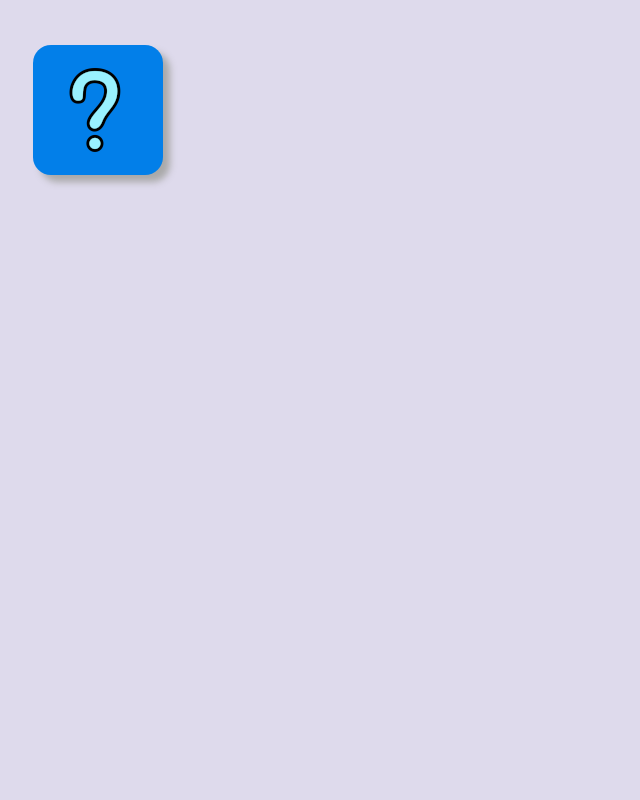
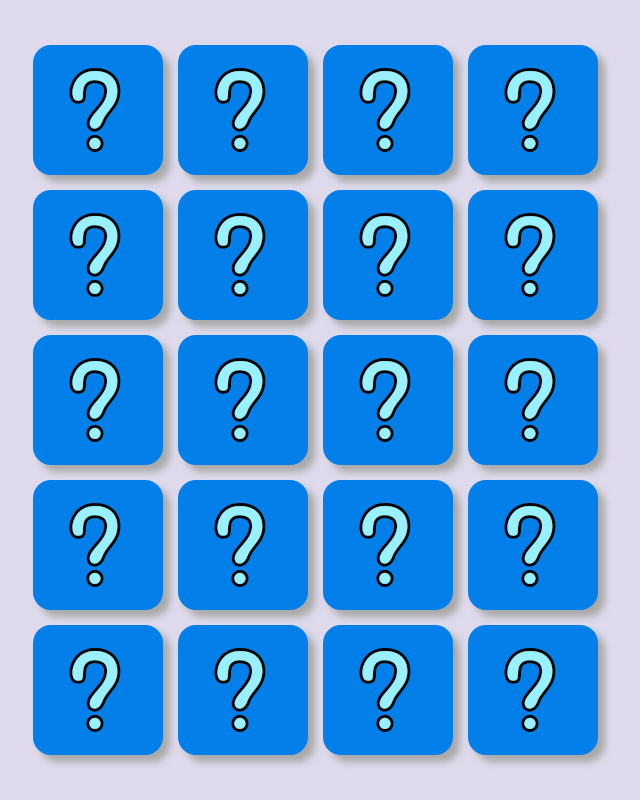
Before and after one commit to silveira-vini/Memory-Game, a plain HTML site: page index.html in a window 1280 px wide. Shown: the whole page, without its empty margins (325-965 px from the left). Drawn offline with Linux system fonts and the light colour scheme.

Commit message:
updatev1.5

```diff
--- a/index.html
+++ b/index.html
@@ -15,16 +15,16 @@
 
     <div id="gameBoard">
 
-        <div id="1" class="card" data-icon="bootstrap">
+        <!-- <div id="1" class="card" data-icon="bootstrap">
 
             <div class="card_front">
                 <img src="./images/bootstrap.png" alt="bootstrap">
             </div>
             <div class="card_back">
-                <img src="./images/question-sign.png" alt="?">
+                <img src="./images/question/question-sign.png" alt="?">
             </div>
 
-        </div>
+        </div> -->
 
     </div>
 
@@ -33,6 +33,8 @@
         <button id="restart" onclick="restart()">Jogue novamente</button>
     </div>
 
+    <script src="./scripts/game.js"></script>
+
     <script src="./scripts/script.js"></script>
 
 
--- a/scripts/script.js
+++ b/scripts/script.js
@@ -1,9 +1,88 @@
 const FRONT = "card_front";
 const BACK = "card_back";
+const CARD = "card";
+const ICON = "icon"
 
-let techs = ["bootstrap", "css", "electron", "firebase", "html", "javacript", "jquery", "mongo", "node", "react"];
+let techs = ["bootstrap", "css", "electron", "firebase", "html", "javascript", "jquery", "mongo", "node", "react"];
 
-creatCardsFromTechs(techs);
+let cards = null;
+
+startGame();
+
+function startGame() {
+    cards = creatCardsFromTechs(techs);
+    shuffleCards(cards);
+
+    initializeCards(cards);
+
+}
+
+function initializeCards(cards) {
+
+    let gameBoard = document.getElementById("gameBoard");
+
+    cards.forEach( card => {
+        let cardElement = document.createElement("div");
+        cardElement.id = card.id;
+        cardElement.classList.add(CARD);
+        cardElement.dataset.icon = card.icon;
+
+        createCardContent(card, cardElement);
+
+
+        cardElement.addEventListener("click", flipCard);
+        gameBoard.appendChild(cardElement);
+
+
+    });
+
+
+}
+
+function createCardContent (card, cardElement) {
+
+        createCardFace(FRONT, card, cardElement);
+        createCardFace(BACK, card, cardElement);
+
+}
+
+function createCardFace(face, card, element) {
+    let cardElementFace = document.createElement("div");
+    cardElementFace.classList.add(face);
+
+
+    if (face === FRONT) {
+        let iconElement = document.createElement("img");
+        iconElement.classList.add(ICON);
+        iconElement.src = "./images/" + card.icon + ".png";
+        cardElementFace.appendChild(iconElement);
+
+    } else {
+        let iconElement = document.createElement("img");
+        // iconElement.classList.add(ICON);
+        iconElement.src = "./images/question/question-sign.png";
+        cardElementFace.appendChild(iconElement);
+
+    }
+
+    element.appendChild(cardElementFace);
+
+
+}
+
+
+
+
+
+function shuffleCards(cards) {
+    for (let index = cards.length - 1; index > 0; index--) {
+        const indexAleatorio = Math.floor(Math.random() * cards.length);
+        [cards[index], cards[indexAleatorio]] = [cards[indexAleatorio], cards[index]];
+    }
+
+    return cards;
+}
+
 
 function creatCardsFromTechs(techs) {
 
@@ -32,3 +111,9 @@ function createPairFromTech(tech) {
 function creatIdWithTech(tech) {
     return tech + parseInt(Math.random() * 1000);
 }
+
+function flipCard() {
+
+    this.classList.add("flip");
+
+}
```
Also changed, not shown: images/question/question-sign.png (renamed from images/question-sign.png), scripts/game.js (added).
